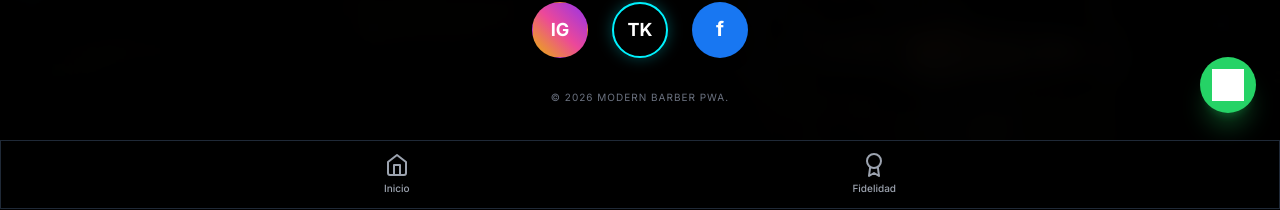
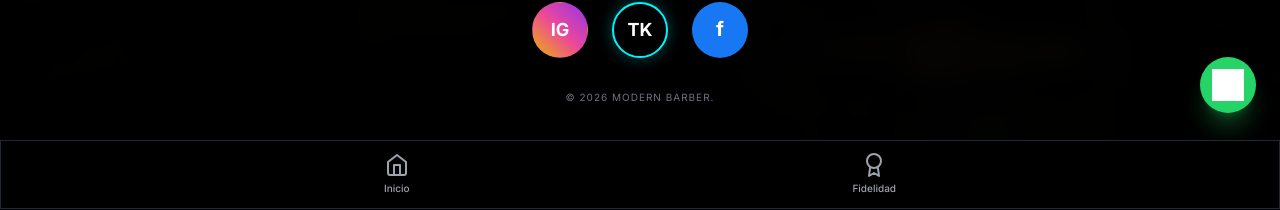
Before and after one commit to antoniosanchezgomez700-ctrl/barberia-final, a React (Vite) app: page /admin in a window 1280 px wide. Shown: the part 591-801 px from the top of the page. Built offline with nearby package versions, Linux system fonts and the light colour scheme; no server answers; the database is empty; grey boxes are pictures that could not be loaded.

Commit message:
Add files via upload

```diff
--- a/src/components/Footer.jsx
+++ b/src/components/Footer.jsx
@@ -16,7 +16,7 @@ export default function Footer() {
           f
         </a>
       </div>
-      <p className="text-[10px] text-gray-500 uppercase tracking-widest">© 2026 Modern Barber PWA.</p>
+      <p className="text-[10px] text-gray-500 uppercase tracking-widest">© 2026 Modern Barber.</p>
     </footer>
   );
 }
--- a/src/firebase/config.js
+++ b/src/firebase/config.js
@@ -3,7 +3,7 @@ import { getAuth } from "firebase/auth";
 import { getFirestore } from "firebase/firestore";
 
 const firebaseConfig = {
-  apiKey: "AIzaSyD_XvKmpnc9NBY7PBJ1lphKy4sYEMAX6MY",
+  apiKey: "AIzaSyD_XvKmpnc9NBY7PBJ1lphKy4sYEMAx6MY",
   authDomain: "modern-barber-203fd.firebaseapp.com",
   projectId: "modern-barber-203fd",
   storageBucket: "modern-barber-203fd.firebasestorage.app",
```
